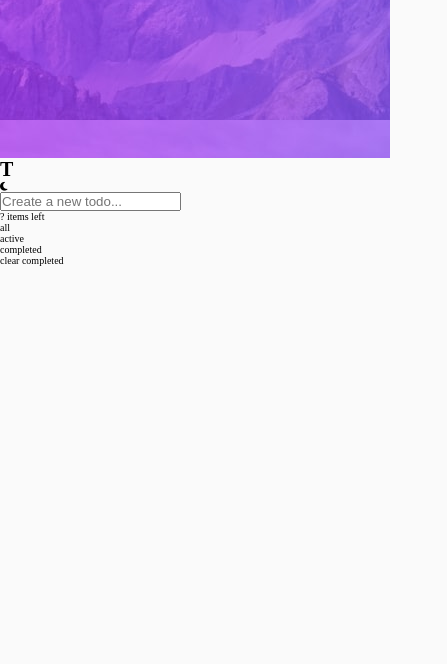
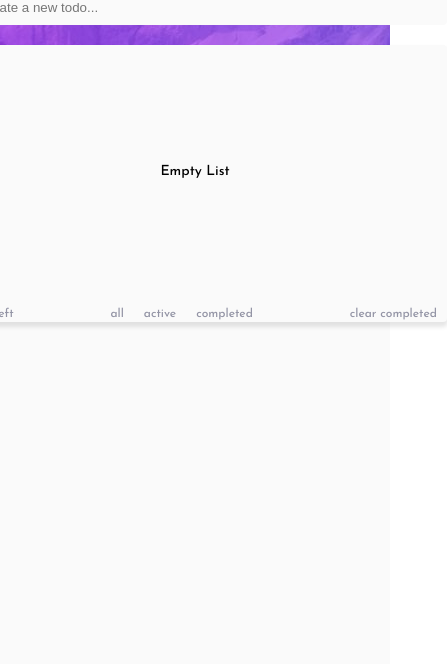
Before and after one commit to Minhote/todo-app-forntendmentor, a website: page src/index.html in a window 390 px wide. Shown: the part 180-844 px from the top of the page, 447 px wide, since content can reach past the window. Drawn offline with Linux system fonts and the light colour scheme.

Commit message:
Styles Done without responsive

```diff
--- /dev/null
+++ b/sass/_app.scss
@@ -0,0 +1,98 @@
+@use "variables" as *;
+
+.app {
+  width: calc(500px + 1vw);
+  background-color: transparent;
+  position: absolute;
+  top: 15%;
+  display: flex;
+  flex-direction: column;
+  align-items: center;
+  gap: 2rem;
+  font-family: "Josefin Sans", sans-serif;
+
+  &__header {
+    display: flex;
+    justify-content: space-between;
+    align-items: center;
+    width: 100%;
+    color: white;
+
+    &__title {
+      text-transform: uppercase;
+      letter-spacing: 0.3rem;
+      font-size: getFontsize("large");
+    }
+
+    &__toggle {
+      i {
+        font-size: 20px;
+      }
+    }
+  }
+
+  &__bar {
+    width: 100%;
+    background-color: var(--color-primary);
+    padding: 1rem 0 1rem 1rem;
+    display: flex;
+    justify-content: space-between;
+    align-items: center;
+    gap: 1rem;
+    border-radius: 4px;
+
+    &__icon {
+      display: inline-block;
+      height: 15px;
+      width: 15px;
+      border-radius: 100%;
+      border: 1px solid var(--color-quaternary);
+    }
+
+    &__input {
+      background-color: transparent;
+      outline: none;
+      border: none;
+      flex-grow: 1;
+
+      &:focus {
+        color: var(--color-quaternary);
+      }
+    }
+  }
+
+  &__box {
+    width: 100%;
+    display: flex;
+    flex-direction: column;
+    gap: 1rem;
+    border-radius: 4px;
+    background-color: var(--color-primary);
+    box-shadow: 0px 4px 4px 1px rgba(0, 0, 0, 0.1);
+    padding-bottom: 0.2rem;
+
+    &__list {
+      min-height: 30vh;
+      display: flex;
+      align-items: center;
+      justify-content: center;
+      font-size: getFontsize('medium');
+    }
+
+    &__description {
+      display: flex;
+      align-items: center;
+      justify-content: space-between;
+      font-size: getFontsize("small");
+      padding: 0 1rem;
+      color: var(--color-quaternary);
+
+      &__states {
+        display: flex;
+        justify-content: center;
+        align-items: center;
+        gap: 2rem;
+      }
+    }
+  }
+}
--- a/sass/_reset.scss
+++ b/sass/_reset.scss
@@ -13,4 +13,7 @@ html {
 
 body {
   min-height: 100vh;
+  display: flex;
+  flex-direction: column;
+  align-items: center;
 }
--- a/sass/_theme-switcher.scss
+++ b/sass/_theme-switcher.scss
@@ -24,11 +24,17 @@ $very-dark-grayish-blue-dark: hsl(237, 14%, 26%);
   --color-quinary: #{$very-dark-grayish-blue};
   --color-hover: #{$light-grayish-blue-hover};
 
-  background-color: var(--color-primary);
+  & .header {
+    position: relative;
+    height: 40vh;
+    width: 100%;
+    background-image: url("./images/bg-desktop-light.jpg");
+  }
 
-  .header {
-    height: 40vh;
-    background-image: url("./images/bg-desktop-light.jpg");
+  & section {
+    min-height: 60vh;
+    width: 100%;
+    background-color: var(--color-primary);
   }
 
   &--dark {
@@ -41,9 +47,16 @@ $very-dark-grayish-blue-dark: hsl(237, 14%, 26%);
 
     background-color: var(--color-primary);
 
-    .header {
+    & .header {
+      position: relative;
       height: 40vh;
       background-image: url("./images/bg-desktop-dark.jpg");
     }
+
+    & section {
+      min-height: 60vh;
+      width: 100%;
+      background-color: var(--color-primary);
+    }
   }
 }
--- a/sass/_variables.scss
+++ b/sass/_variables.scss
@@ -15,9 +15,9 @@ $breakpoints: (
 
 // fontsizes
 $font-sizes: (
-  "large": clamp(2.5rem, 2.8rem + 1vw, 3.5rem),
-  "medium": clamp(1.8rem, 2rem + 1vw, 2.7rem),
-  "small": clamp(1.4rem, 1.6rem + 1vw, 2.2rem),
+  "large": clamp(2.2rem, 0.2000rem + 4.0000vw, 4.2rem),
+  "medium":clamp(1.4rem, 1.0000rem + 0.8000vw, 1.8rem),
+  "small": clamp(1.2rem, 0.8000rem + 0.8000vw, 1.6rem),
 );
 
 @function getFontsize($font-size) {
--- a/sass/main.scss
+++ b/sass/main.scss
@@ -1,2 +1,3 @@
 @forward "reset";
 @forward "theme-switcher";
+@forward "app";
--- a/src/index.html
+++ b/src/index.html
@@ -4,28 +4,32 @@
 <head>
   <meta charset="UTF-8">
   <meta name="viewport" content="width=device-width, initial-scale=1.0">
-  <link rel="icon" type="image/x-icon" href="./images/favicon-32x32.png">
   <title>Frontend Mentor | Todo app</title>
   <link rel="stylesheet" href="./styles.css">
   <!-- Fontawsome CDN -->
   <link rel="stylesheet" href="https://cdnjs.cloudflare.com/ajax/libs/font-awesome/6.2.0/css/all.min.css"
     integrity="sha512-xh6O/CkQoPOWDdYTDqeRdPCVd1SpvCA9XXcUnZS2FmJNp1coAFzvtCN9BmamE+4aHK8yyUHUSCcJHgXloTyT2A=="
     crossorigin="anonymous" referrerpolicy="no-referrer" />
+  <!-- Font -->
+  <link href="https://fonts.googleapis.com/css2?family=Josefin+Sans:wght@300;500;700&display=swap" rel="stylesheet">
 </head>
 
 <body class="theme">
   <header class="header"></header>
   <main class="app">
     <div class="app__header">
-      <h1 class="app__header__title">T</h1>
+      <h1 class="app__header__title">Todo</h1>
       <span class="app__header__toggle"><i class="fa-solid fa-moon"></i></span>
     </div>
-    <input type="text" class="app__input" placeholder="Create a new todo...">
+    <div class="app__bar">
+      <span class="app__bar__icon"></span>
+      <input type="text" class="app__bar__input" placeholder="Create a new todo...">
+    </div>
     <div class="app__box">
       <ul class="app__box__list">
       </ul>
       <div class="app__box__description">
-        <div class="app__box__description__left">? items left</div>
+        <div class="app__box__description__left"><span>?</span> items left</div>
         <div class="app__box__description__states">
           <div class="app__box__description__states__all">all</div>
           <div class="app__box__description__states__active">active</div>
--- a/src/main.js
+++ b/src/main.js
@@ -1 +1,12 @@
-console.log('hola');
+// Variables
+let ul = document.querySelector(".app__box__list");
+let input = document.querySelector(".app__bar__input");
+
+// Fill the list
+if (ul.innerText == "") ul.innerText = "Empty List";
+
+input.addEventListener("keyup", (e) => {
+  if (e.keyCode == 13 && e.target.value != "") {
+    console.log("Crea");
+  }
+});
```
Also changed, not shown: src/styles.css, 1 other file.
